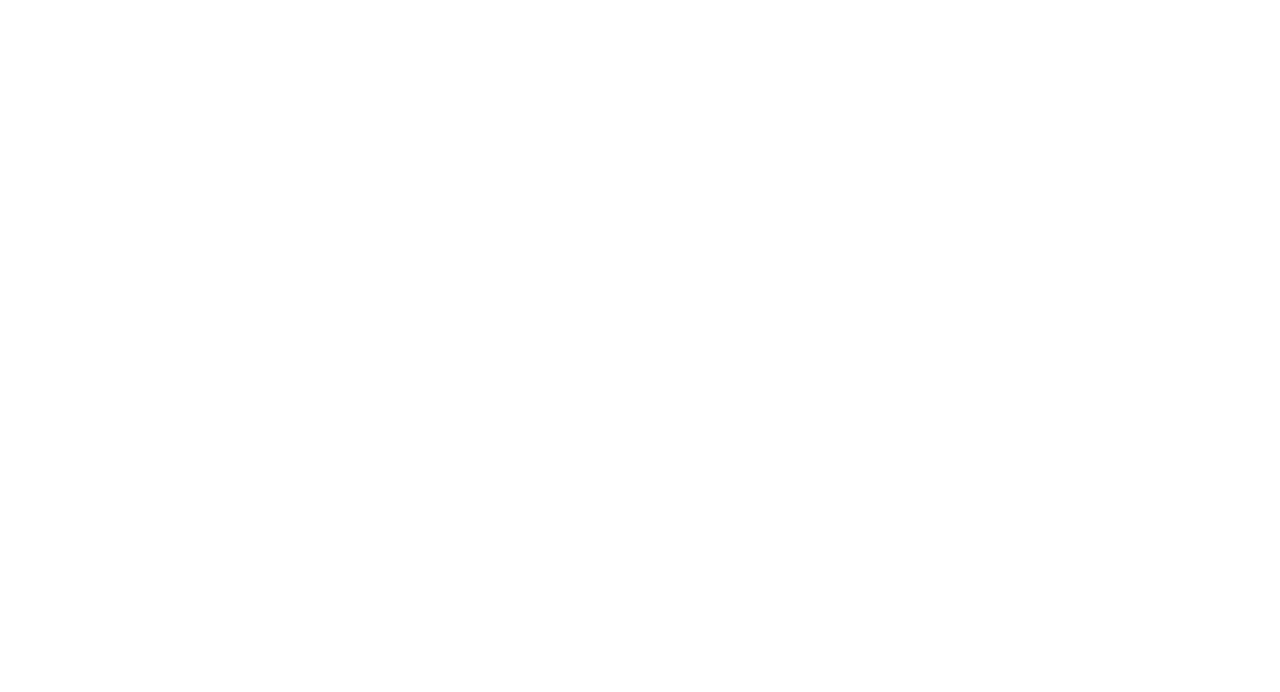
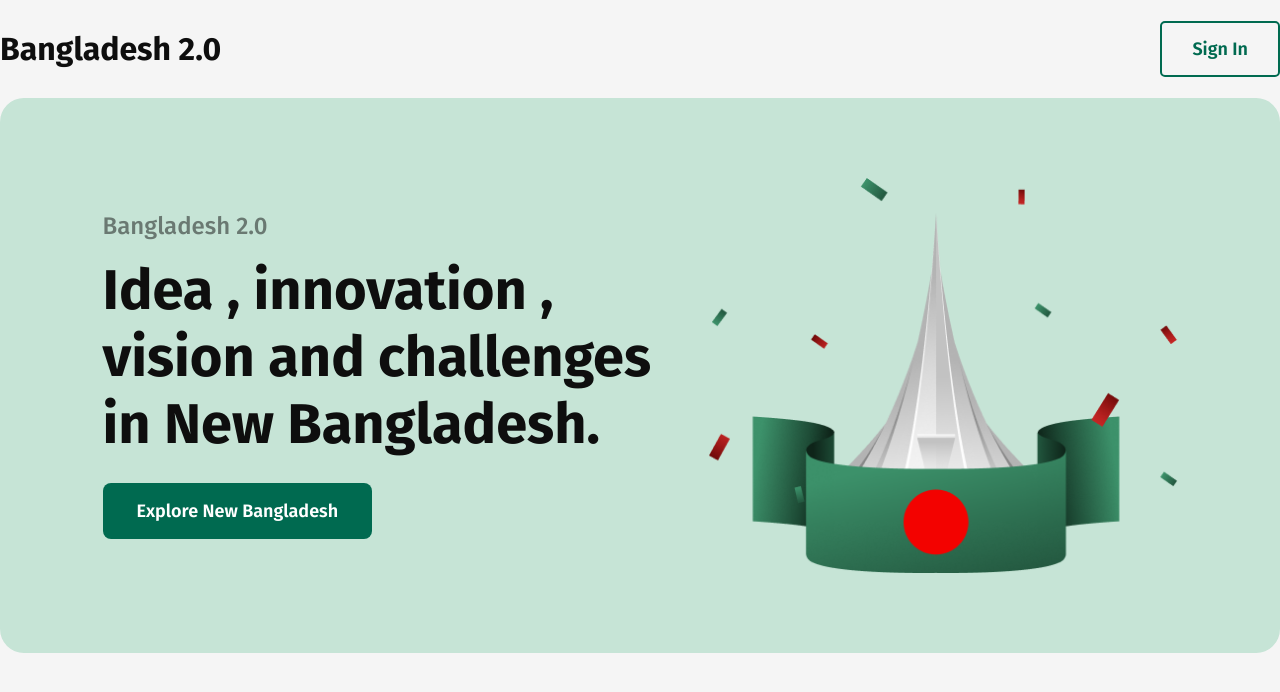
Before and after one commit to mdtanvirislamrakib/Assingment-1, a plain HTML site: page index.html in a window 1280 px wide. Drawn offline with Linux system fonts and the light colour scheme.

Commit message:
now i added header section

```diff
--- a/index.html
+++ b/index.html
@@ -4,8 +4,36 @@
     <meta charset="UTF-8">
     <meta name="viewport" content="width=device-width, initial-scale=1.0">
     <title>Assingment-1</title>
+    <link rel="stylesheet" href="style.css">
 </head>
 <body>
+    <header class="header">
+        <nav class="navbar">
+            <ul>
+                <li><a href="#" class="logo">Bangladesh 2.0</a></li>
+                <li><a href="#" class="nav-btn">Sign In</a></li>
+            </ul>
+        </nav>
 
+        <section class="header-section">
+            <div class="header-content">
+                <div class="header-content-text">
+                    <p class="header-title">Bangladesh 2.0</p>
+                    <p class="header-sub-title">Idea , innovation , vision and challenges in New Bangladesh.</p>
+                    <button class="header-btn">Explore New Bangladesh</button>
+                </div>
+                <img src="assets/hero.png" alt="image here" class="header-image">
+            </div>
+        </section>
+    </header>
+
+
+    <main>
+
+    </main>
+
+    <footer>
+
+    </footer>
 </body>
 </html>
--- a/style.css
+++ b/style.css
@@ -0,0 +1,116 @@
+@import url('https://fonts.googleapis.com/css2?family=Fira+Sans:ital,wght@0,100;0,200;0,300;0,400;0,500;0,600;0,700;0,800;0,900;1,100;1,200;1,300;1,400;1,500;1,600;1,700;1,800;1,900&display=swap');
+
+* {
+    margin: 0;
+    padding: 0;
+}
+body {
+    background-color: rgb(245, 245, 245);
+}
+
+/* nav bar */
+.header {
+    margin: 30px auto;
+    width: 1280px;
+}
+.navbar {
+    margin-bottom: 30px;
+}
+.navbar ul {
+    display: flex;
+    align-items: center;
+    justify-content: space-between;
+}
+.navbar ul li {
+    list-style: none;
+}
+.navbar ul li a {
+    text-decoration: none;
+}
+.logo {
+    color: rgb(14, 14, 14);
+    font-family: Fira Sans;
+    font-size: 32px;
+    font-weight: 700;
+    line-height: 38px;
+    letter-spacing: 0%;
+    text-align: left;
+}
+.nav-btn {
+    color: rgb(0, 106, 80);
+    font-family: Fira Sans;
+    font-size: 18px;
+    font-weight: 600;
+    line-height: 22px;
+    letter-spacing: 0%;
+    text-align: center;
+    border: 2px solid rgb(0, 106, 80);
+    border-radius: 5px;
+    padding: 15px 30px;
+    transition: 0.5s;
+}
+.nav-btn:hover {
+    background-color: rgb(0, 106, 80);
+    color: #fff;
+}
+
+/* header section */
+
+.header-section {
+    border-radius: 24px;
+    background: rgb(198, 228, 214);
+}
+.header-content {
+    display: flex;
+    justify-content: space-around;
+    align-items: center;
+    padding: 80px 100px;
+
+}
+.header-content-text {
+    width: 600px;
+}
+
+.header-title {
+    color: rgba(14, 14, 14, 0.5);
+    font-family: Fira Sans;
+    font-size: 24px;
+    font-weight: 500;
+    line-height: 29px;
+    letter-spacing: 0%;
+    text-align: left;
+    margin-bottom: 16px;
+}
+.header-sub-title {
+    color: rgb(14, 14, 14);
+    font-family: Fira Sans;
+    font-size: 56px;
+    font-weight: 700;
+    line-height: 67px;
+    letter-spacing: 0%;
+    text-align: left;
+    margin-bottom: 25px;
+}
+.header-btn {
+    border-radius: 8px;
+    background: rgb(0, 106, 80);
+    color: rgb(255, 255, 255);
+    font-family: Fira Sans;
+    font-size: 18px;
+    font-weight: 600;
+    line-height: 22px;
+    letter-spacing: 0%;
+    text-align: left;
+    padding: 17px 34px;
+    border: none;
+    outline: none;
+    cursor: pointer;
+    transition: 0.5s;
+}
+.header-btn:hover {
+    background-color: rgb(2, 77, 58);
+    color: rgb(255, 255, 255);
+}
+.header-image {
+    width: 470px;
+}
```
